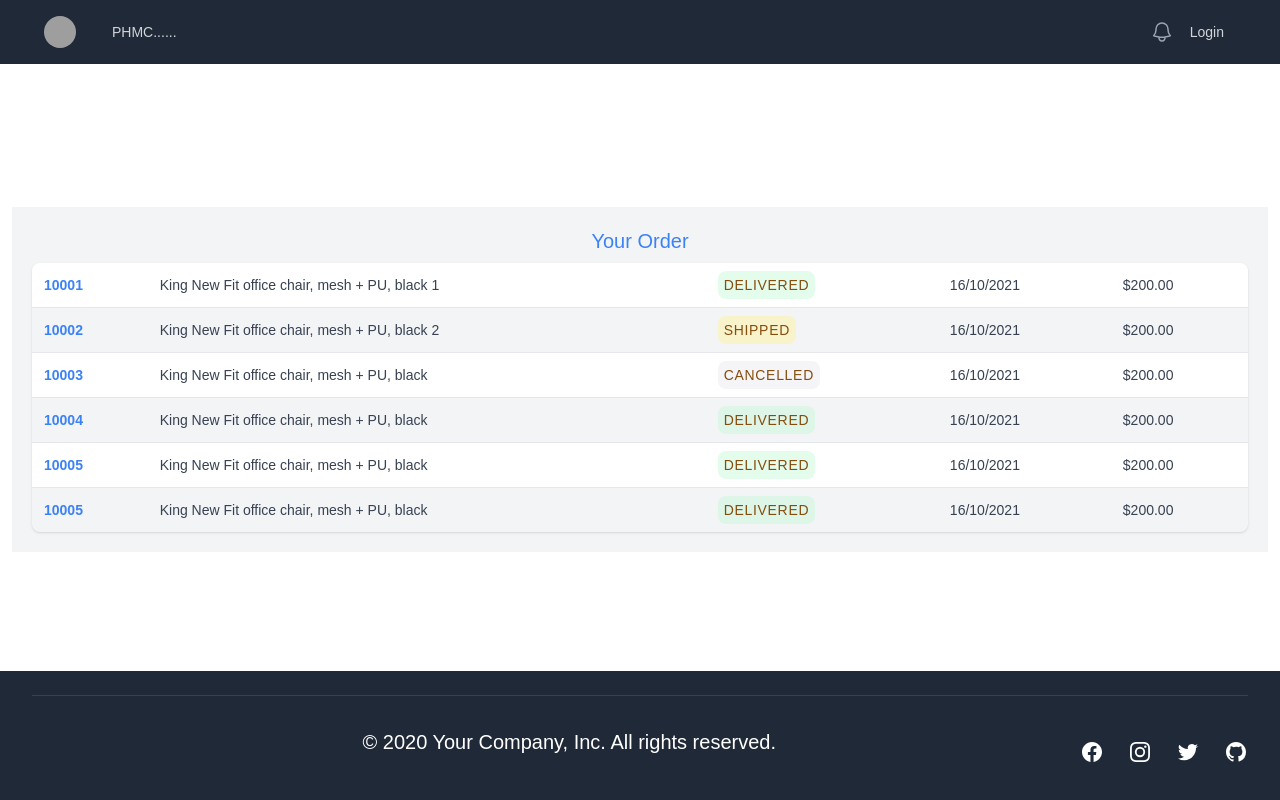
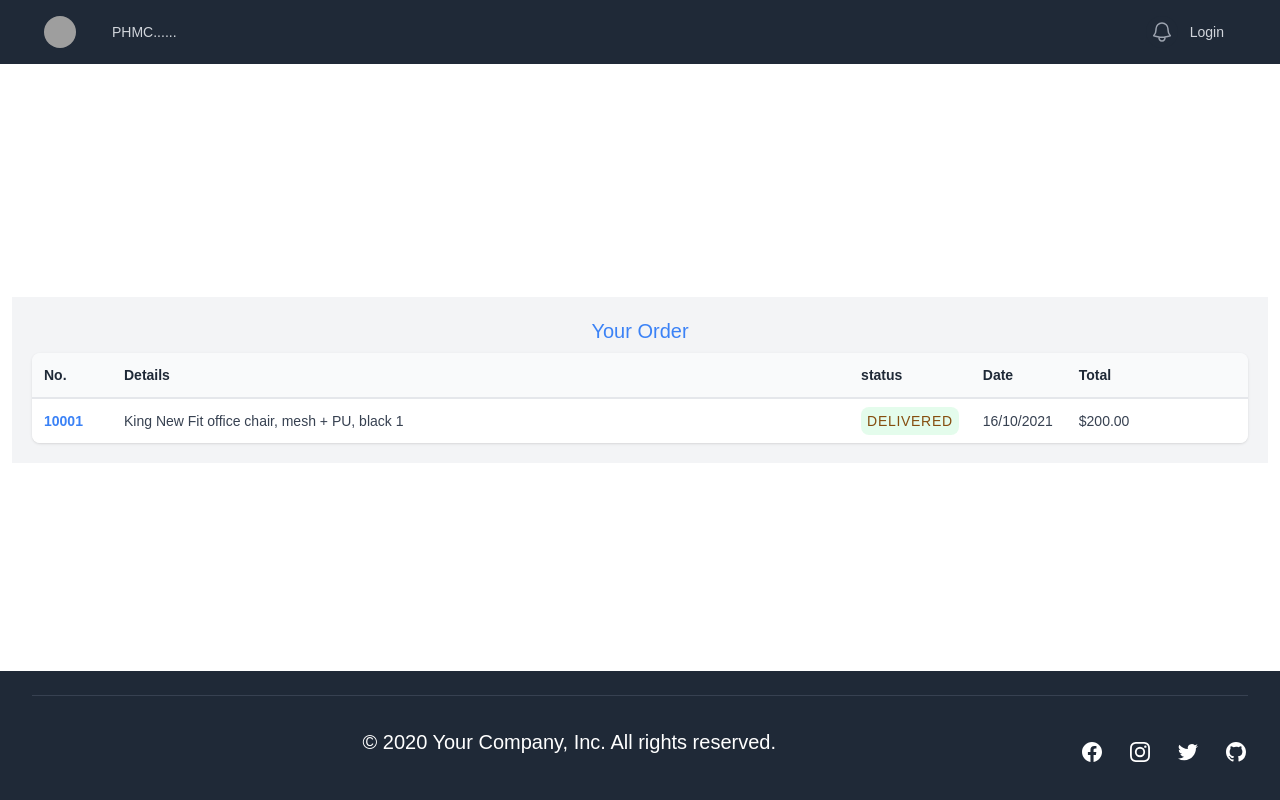
Before and after one commit to Gus199/github-finder, a React (Create React App) app: page / in a window 1280 px wide. Built offline with nearby package versions, Linux system fonts and the light colour scheme; no server answers; grey boxes are pictures that could not be loaded.

Commit message:
add motion to table

```diff
--- a/package.json
+++ b/package.json
@@ -3,6 +3,7 @@
   "version": "0.1.0",
   "private": true,
   "dependencies": {
+    "@emotion/react": "^11.10.5",
     "@headlessui/react": "^1.7.4",
     "@heroicons/react": "^2.0.13",
     "@testing-library/jest-dom": "^5.16.5",
@@ -14,6 +15,7 @@
     "i": "^0.3.7",
     "npm": "^9.1.3",
     "react": "^18.2.0",
+    "react-awesome-reveal": "^4.1.0",
     "react-bootstrap": "^2.6.0",
     "react-dom": "^18.2.0",
     "react-icons": "^4.7.1",
--- /dev/null
+++ b/src/components/animations/FadeUp.js
@@ -0,0 +1,63 @@
+import React from "react";
+import Reveal from "react-awesome-reveal";
+import { keyframes } from "@emotion/react";
+
+// const customAnimation = keyframes`
+//   from {
+//     opacity: 0;
+//     transform: translateY(50px);
+//     animation-timing-function: ease-in-out;
+//   }
+
+//   to {
+//     opacity: 1;
+//     transform: translateY(0);
+//   }
+// `;
+
+const customAnimation2 = keyframes`
+from {
+    opacity: 0;
+    transform: translate3d(0, 80px, 0):
+}
+
+40%, 60% {
+    opacity: 0;
+    transform: translate3d(0, 40px, 0);
+}
+
+to {
+    opacity: 1;
+    transform: translate3d(0, 0, 0);
+}
+
+`;
+
+function FadeUp({
+	duration,
+	triggerOnce,
+	cascade,
+	damping,
+	direction,
+	fraction,
+	children,
+    delay
+}) {
+	return (
+		<Reveal
+			duration={duration}
+			triggerOnce={triggerOnce}
+			keyframes={customAnimation2}
+			fraction={0}
+			cascade={cascade}
+			damping={damping}
+			direction={direction}
+			// fraction={fraction}
+            delay={delay}
+		>
+			{children}
+		</Reveal>
+	);
+}
+
+export default FadeUp;
--- a/src/pages/Tables.js
+++ b/src/pages/Tables.js
@@ -1,13 +1,32 @@
 import React from 'react';
-
+import FadeUp from '../components/animations/FadeUp';
+import { Fade } from 'react-awesome-reveal';
 const Tables = () => {
   return (
     <>
       <div className='p-5 h-80vh bg-gray-100'>
-        <h1 className='text-xl mb-2 text-center text-blue-500 hover:underline'>Your Order</h1>
+        <h1 className='text-xl mb-2 text-center text-blue-500 hover:underline'>
+          Your Order
+        </h1>
+        <FadeUp
+          duration={1000}
+          triggerOnce={true}
+          fraction={0}
+          cascade={true}
+          damping={0.1}
+        >
           <div className='overflow-auto rounded-lg shadow'>
+            <Fade
+              delay={1000}
+              cascade={true}
+              damping={0.25}
+              triggerOnce
+              direction='up'
+              duration={500}
+              fraction={0}
+            >
               <table className='w-full'>
-            {/* <thead className='bg-gray-50 border-b-2 border-gray-200'>
+                <thead className='bg-gray-50 border-b-2 border-gray-200'>
                   <tr>
                     <th className='w-20 p-3 text-sm font-semibold tracking--wide text-left'>
                       No.
@@ -25,7 +44,8 @@ const Tables = () => {
                       Total
                     </th>
                   </tr>
-            </thead> */}
+                </thead>
+
                 <tbody className='divide-y devide-gray-100'>
                   <tr className='bg-white  hover:bg-gray-200'>
                     <td className='p-3 text-sm text-gray-700 whitespace-nowrap '>
@@ -52,7 +72,8 @@ const Tables = () => {
                       $200.00
                     </td>
                   </tr>
-              <tr className='bg-gray-70 hover:bg-white'>
+
+                  {/* <tr className='bg-gray-70 hover:bg-white'>
                     <td className='p-3 text-sm text-gray-700 whitespace-nowrap'>
                       <a
                         href='#'
@@ -175,12 +196,12 @@ const Tables = () => {
                     <td className='p-3 text-sm text-gray-700 whitespace-nowrap'>
                       $200.00
                     </td>
-              </tr>
-
+                  </tr> */}
                 </tbody>
               </table>
-
+            </Fade>
           </div>
+        </FadeUp>
       </div>
 
       {/* another table */}
```
Also changed, not shown: 1 other file (tests, documents, lock files or other folders). Lines whose indentation alone changed are shown as unchanged.
